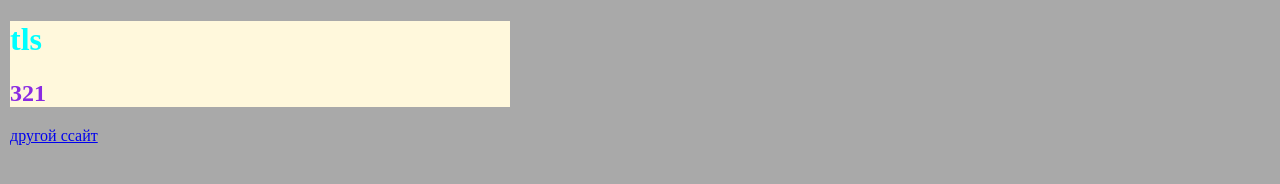
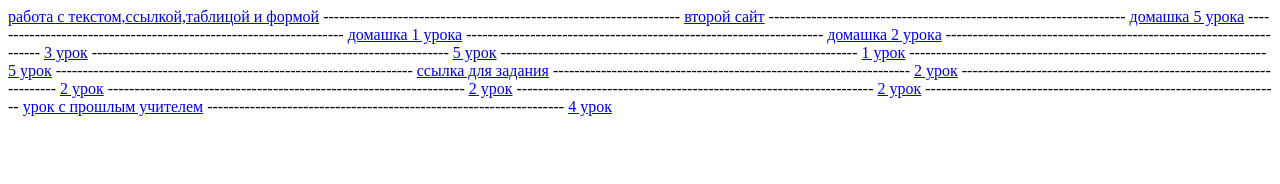
Before and after one commit to dima728-ip/dima728-ip.github.io, a plain HTML site: page index.html in a window 1280 px wide. Drawn offline with Linux system fonts and the light colour scheme.

Commit message:
Add files via upload

```diff
--- a/index.html
+++ b/index.html
@@ -3,25 +3,41 @@
 <html>
     <head>
             <title>hi</title>
-            <style>
-                body { background-color: darkgray;
-                width: 500px;
-                margin-left: 10px;
-                padding: 0;
-                }
 
-                h1 { color: aqua;}
-                h2 { color: blueviolet;}
-                div { background-color: cornsilk;}
-            </style>
     </head>
 
     <body>
-             <div>
 
-                <h1>tls</h1>
-                <h2>321</h2>
-             </div>
-             <a href="lorem2.html">другой ссайт</a>
+             <a href="dome.html">работа с текстом,ссылкой,таблицой и формой</a>
+            -------------------------------------------------------------------
+             <a href="ds1.html">второй сайт</a>
+             -------------------------------------------------------------------
+             <a href="ds5y.html">домашка 5 урока</a>
+             -------------------------------------------------------------------
+             <a href="dsdva.html">домашка 1 урока</a>
+             -------------------------------------------------------------------
+             <a href="dstri.html">домашка 2 урока</a>
+             -------------------------------------------------------------------
+             <a href="ggh.html">3 урок</a>
+             -------------------------------------------------------------------
+             <a href="gty.html">5 урок</a>
+             -------------------------------------------------------------------
+             <a href="lesen1.html">1 урок</a>
+             -------------------------------------------------------------------
+             <a href="lesen5posi.html">5 урок</a>
+             -------------------------------------------------------------------
+             <a href="link.html">ссылка для задания</a>
+             -------------------------------------------------------------------
+             <a href="lorem.html">2 урок</a>
+             -------------------------------------------------------------------
+             <a href="lorem2.html">2 урок</a>
+             -------------------------------------------------------------------
+             <a href="sadan1.html">2 урок</a>
+             -------------------------------------------------------------------
+            <a href="sadan2.html">2 урок</a>
+            -------------------------------------------------------------------
+             <a href="site.html">урок с прошлым учителем</a>
+             -------------------------------------------------------------------
+             <a href="table.html">4 урок</a>
     </body>
 </html>
```
